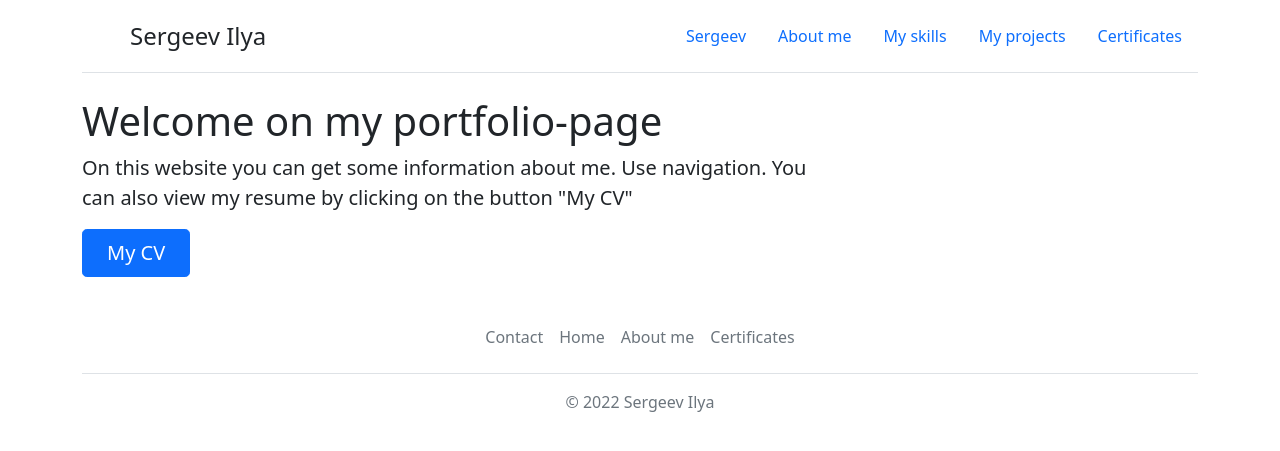
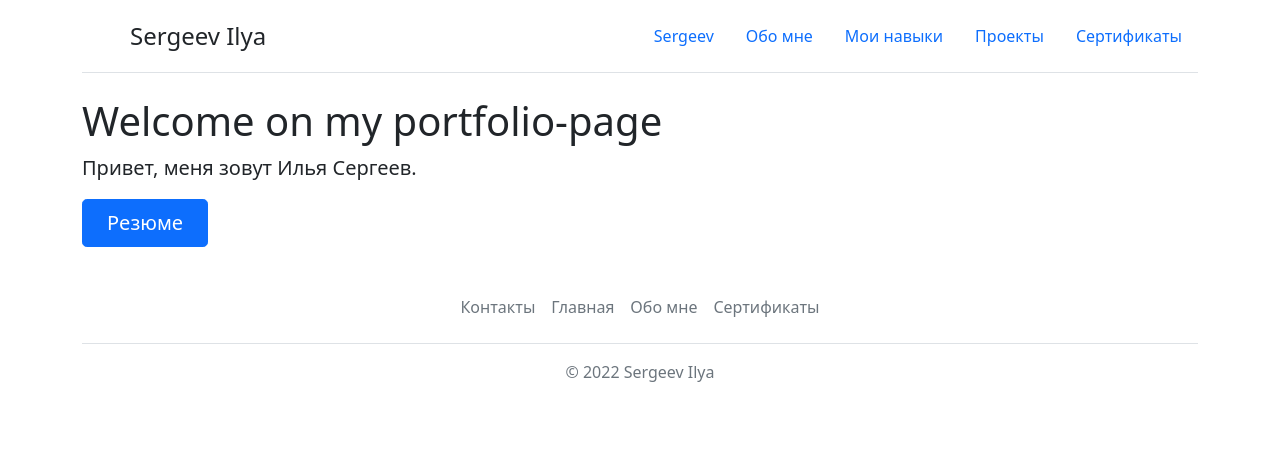
Before and after one commit to wesk777/CVweb-site, a Flask app: page / in a window 1280 px wide. Shown: the top 451 px of the page. Run offline with Flask 2, Linux system fonts and the light colour scheme.

Commit message:
translate on russian leguage index.html

```diff
--- a/templates/base.html
+++ b/templates/base.html
@@ -16,20 +16,20 @@
 
       <ul class="nav nav-pills">
         <li class="nav-item"><a href="/home" class="nav-link">Sergeev</a></li>
-        <li class="nav-item"><a href="/about" class="nav-link">About me</a></li>
-        <li class="nav-item"><a href="/myskills" class="nav-link">My skills</a></li>
-        <li class="nav-item"><a href="/myprojects" class="nav-link">My projects</a></li>
-        <li class="nav-item"><a href="/certificates" class="nav-link ">Сertificates</a></li>
+        <li class="nav-item"><a href="/about" class="nav-link">Обо мне</a></li>
+        <li class="nav-item"><a href="/myskills" class="nav-link">Мои навыки</a></li>
+        <li class="nav-item"><a href="/myprojects" class="nav-link">Проекты</a></li>
+        <li class="nav-item"><a href="/certificates" class="nav-link ">Сертификаты</a></li>
       </ul>
     </header>
 </div>
 {% block body %}{% endblock %}
 <footer class="container py-3 my-4">
     <ul class="nav justify-content-center border-bottom pb-3 mb-3">
-      <li class="nav-item"><a href="/contact" class="nav-link px-2 text-muted">Contact</a></li>
-      <li class="nav-item"><a href="/home" class="nav-link px-2 text-muted">Home</a></li>
-      <li class="nav-item"><a href="/about" class="nav-link px-2 text-muted">About me</a></li>
-      <li class="nav-item"><a href="/certificates" class="nav-link px-2 text-muted">Certificates</a></li>
+      <li class="nav-item"><a href="/contact" class="nav-link px-2 text-muted">Контакты</a></li>
+      <li class="nav-item"><a href="/home" class="nav-link px-2 text-muted">Главная</a></li>
+      <li class="nav-item"><a href="/about" class="nav-link px-2 text-muted">Обо мне</a></li>
+      <li class="nav-item"><a href="/certificates" class="nav-link px-2 text-muted">Сертификаты</a></li>
     </ul>
     <p class="text-center text-muted">© 2022 Sergeev Ilya</p>
   </footer>
--- a/templates/index.html
+++ b/templates/index.html
@@ -4,7 +4,7 @@
 {% block body %}
 <div class="container">
 <h1>Welcome on my portfolio-page</h1>
-<p class="fs-5 col-md-8">On this website you can get some information about me. Use navigation. You can also view my resume by clicking on the button "My CV"</p>
-<a href="/CV" class="btn btn-primary btn-lg px-4">My CV</a>
+<p class="fs-5 col-md-8">Привет, меня зовут Илья Сергеев. </p>
+<a href="/CV" class="btn btn-primary btn-lg px-4">Резюме</a>
 </div>
 {% endblock %}
```
Also changed, not shown: 1 other file.
